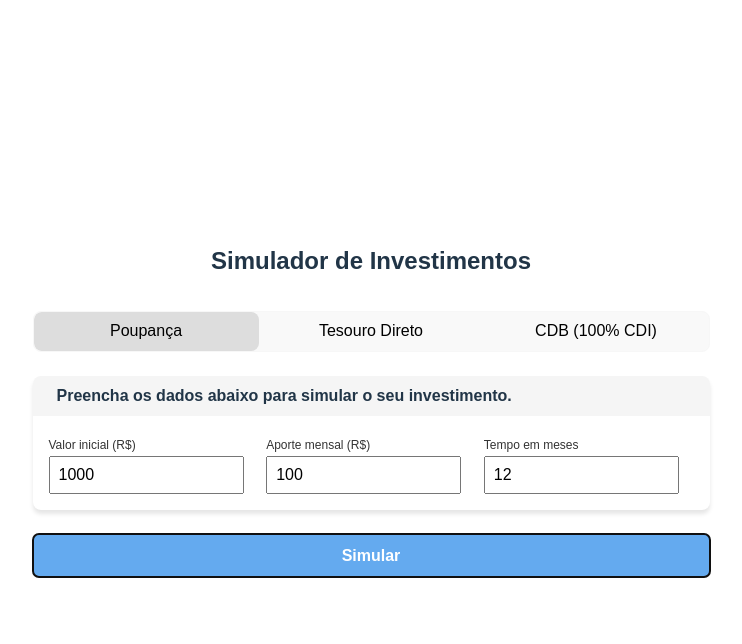
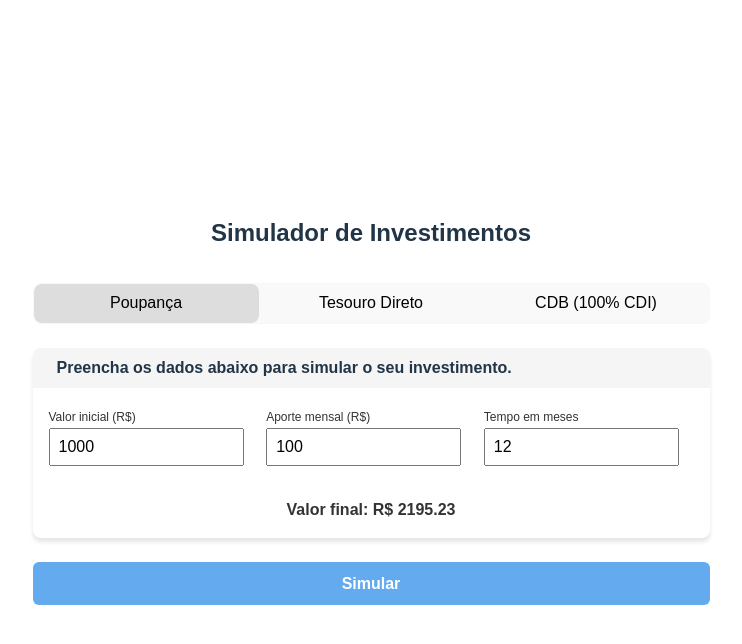
Before and after one commit to carlatakagi/investment-simulator-app, a React (Vite) app in the folder investment-simulator-app/: page / in a window 1280 px wide. Both pictures are taken after a click on the button "Simular". Shown: the top 644 px of the page, without its empty margins (269-1011 px from the left). Built offline with nearby package versions, Linux system fonts and the light colour scheme.

Commit message:
feat: update page

```diff
--- a/investment-simulator-app/src/pages/InvestmentSimulator.tsx
+++ b/investment-simulator-app/src/pages/InvestmentSimulator.tsx
@@ -4,6 +4,7 @@ import Input from '../components/Input';
 import Button from '../components/Button';
 import { Tabs } from "radix-ui";
 import Card from '../components/Card';
+import { calculateCDB, calculatePoupanca, calculateTesouroDireto } from '../utils/simulateInvestment';
 
 export type Option = {
   value: string;
@@ -26,22 +27,53 @@ export default function InvestmentSimulator() {
   const [selicFee, setSelicFee] = useState(14.25);
   const [cdiFee, setCdiFee] = useState(0);
   const [cdiPercentage, setCdiPercentage] = useState(100);
+  const [isLoading, setIsLoading] = useState(false);
+  const [finalAmount, setFinalAmount] = useState(0);
+  const isDisabled = amount <= 0 || monthlyAmount < 0 || months <= 0;
 
-  const simulateInvestment = (activeTab: InvestmentType, months: number, amount: number) => {
-    switch (activeTab) {
-      case 'CDB':
-        console.log('Simulando CDB...', activeTab);
-        break;
-      case 'Tesouro Direto':
-        console.log('Simulando Tesouro Direto...', months);
-        break;
-      case 'Poupança':
-        console.log('Simulando Poupança...', amount);
-        break;
-      default:
-        console.log('Tipo de investimento inválido.');
-    }
+  const simulateInvestment = (
+    activeTab: InvestmentType,
+    months: number,
+    amount: number,
+    monthlyAmount: number,
+    cdiFee: number,
+    cdiPercentage: number,
+    selicFee: number,
+  ) => {
+    setIsLoading(true);
+    setTimeout(() => {
+      try {
+        if (activeTab === 'CDB') {
+          const cdbResult = calculateCDB(amount, monthlyAmount, months, cdiFee, cdiPercentage);
+          setFinalAmount(cdbResult.finalAmount);
+          console.log('CDB Result:', cdbResult);
+        }
+        if (activeTab === 'Poupança') {
+          const poupancaResult = calculatePoupanca(amount, monthlyAmount, months);
+          setFinalAmount(poupancaResult.finalAmount);
+          console.log('Poupança Result:', poupancaResult);
+        }
+        if (activeTab === 'Tesouro Direto') {
+          const tesouroResult = calculateTesouroDireto(amount, monthlyAmount, months, selicFee);
+          setFinalAmount(tesouroResult.finalAmount);
+          console.log('Tesouro Direto Result:', tesouroResult);
+        }
+      } catch (error) {
+        console.error('Error simulating investment:', error);
+      } finally {
+        setIsLoading(false);
+      }
+    }, 2000);
   };
+
+  if (isLoading) {
+    return (
+      <S.Container>
+        <S.Title>Simulador de Investimentos</S.Title>
+        <S.LoadingMessage>Carregando...</S.LoadingMessage>
+      </S.Container>
+    )
+  }
 
   return (
     <S.Container>
@@ -111,12 +143,28 @@ export default function InvestmentSimulator() {
                 />
               </S.CardContent>
             )}
+            {finalAmount > 0 && (
+              <S.ResultText>
+                Valor final: R$ {finalAmount.toFixed(2)}
+              </S.ResultText>
+            )}
           </Card>
 
           <Button
             title='Simular'
             type='button'
-            handleClick={() => simulateInvestment(activeTab, months, amount)}
+            handleClick={() => {
+              simulateInvestment(
+                activeTab,
+                months,
+                amount,
+                monthlyAmount,
+                cdiFee,
+                cdiPercentage,
+                selicFee
+              );
+            }}
+            disabled={isDisabled}
             ariaLabel='Clique para simular o investimento'
           />
         </Tabs.Root>
```
